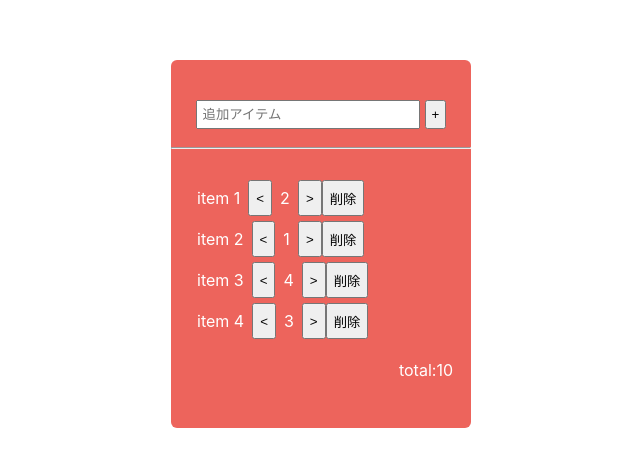
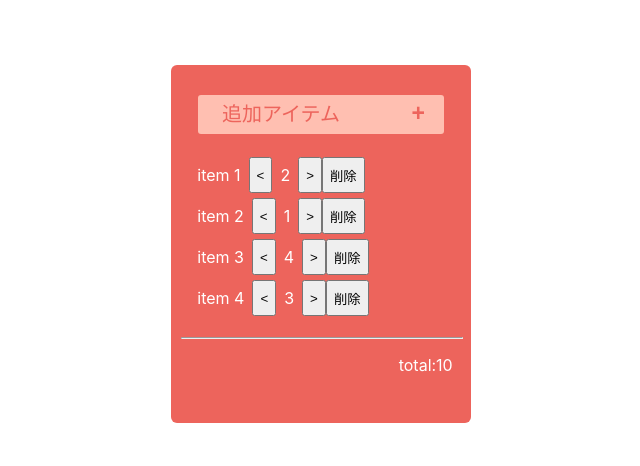
Before and after one commit to boon2187/shopping_list, a React (Create React App) app: page / in a window 1280 px wide. Shown: the part 156-622 px from the top of the page, without its empty margins (319-959 px from the left). Built offline with nearby package versions, Linux system fonts and the light colour scheme.

Commit message:
アイテム追加部分の書式をサンプルに合わせた

```diff
--- a/src/App.css
+++ b/src/App.css
@@ -8,7 +8,8 @@
   background-color: #ED645C;
   color: white;
   margin: auto;
-  width: 300px;
+  width: auto;
+  max-width: 550px;
   padding:30px 0;
   border-radius: 6px;
   display: flex;
@@ -24,18 +25,42 @@
 }
 
 .input-area {
-  /* background-color: rgb(27, 233, 37); */
-  padding: 10px;
+  background-color: #FFBFB1;
+  border-radius: 3px;
+  width: 80%;
+  margin: 0 auto;
+  padding: 3px;
 }
 
 .input-area input {
+  background-color: #FFBFB1;
+  color: #ED645C;
   width: 75%;
   padding: 5px;
   margin-right: 5px;
+  border: none;
+  font-size: 20px;
+}
+
+.input-area input:focus {
+  outline: none;
+}
+
+.input-area input::placeholder {
+  color: #ED645C;
 }
 
 .input-area button {
-  padding: 5px;
+  background-color: #FFBFB1;
+  color: #ED645C;
+  padding: 0;
+  border: none;
+  font-size: 23px;
+  font-weight: bold;
+}
+
+.divider {
+  width: 100%;
 }
 
 .shopping-items {
--- a/src/App.js
+++ b/src/App.js
@@ -88,7 +88,6 @@ useEffect(() => {
               ></input>
             <button onClick={addShopItem}>+</button>
           </div>
-          <hr />
           <div className="shopping-items">
             <ul>
               {shopItems.map((item, index) => {
@@ -108,6 +107,7 @@ useEffect(() => {
                 )
               })}
             </ul>
+            <hr className="divider" />
             <p>total:{itemTotal}</p>
           </div>
         </div>
```
